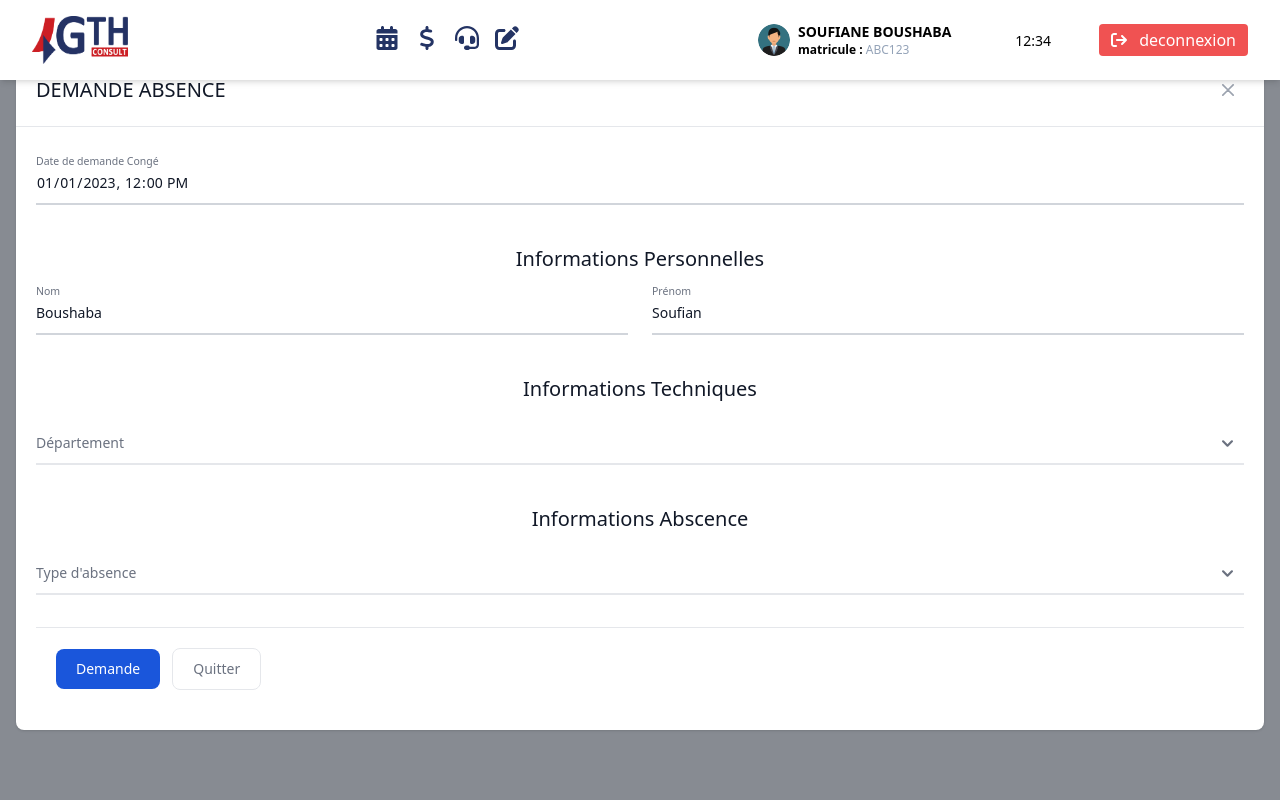
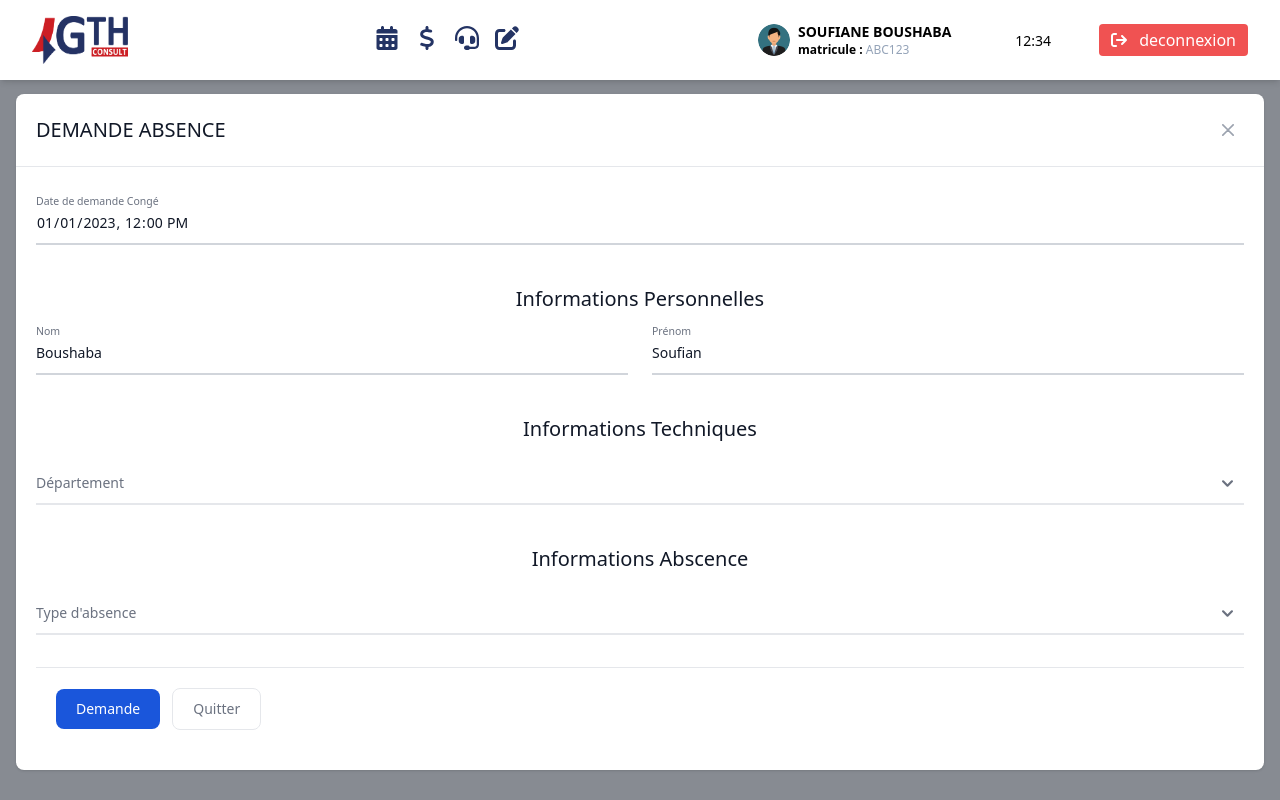
Before and after one commit to RabieImghi/INTRANET, a Vue app: page / in a window 1280 px wide. Both pictures are taken after a click on the icon 506 px from the left and 38 px from the top of the page. Built offline with nearby package versions, Linux system fonts and the light colour scheme.

Commit message:
fixe height modal

```diff
--- a/src/components/componentModal/AppModal.vue
+++ b/src/components/componentModal/AppModal.vue
@@ -13,7 +13,7 @@
                         <span class="sr-only">Close modal</span>
                     </button>
                 </div>
-                <div class="p-4 md:p-5 space-y-4">
+                <div class=" md:p-5 space-y-4">
                     <form class=" mx-auto">
                         <div class="DEMANDE_ABSENCE_SCROOL pt-4">
                             <div class="relative z-0 w-full mb-5 group">
@@ -125,8 +125,11 @@ export default {
 }
 </script>
 <style>
+#extralarge-modal{
+    margin-top:40px;
+}
 .DEMANDE_ABSENCE_SCROOL{
-    max-height: 45vh !important;
+    max-height: 200px !important;
     overflow-y : scroll;
 }
 .DEMANDE_ABSENCE_SCROOL::-webkit-scrollbar {
```
Lines whose indentation alone changed are shown as unchanged.
